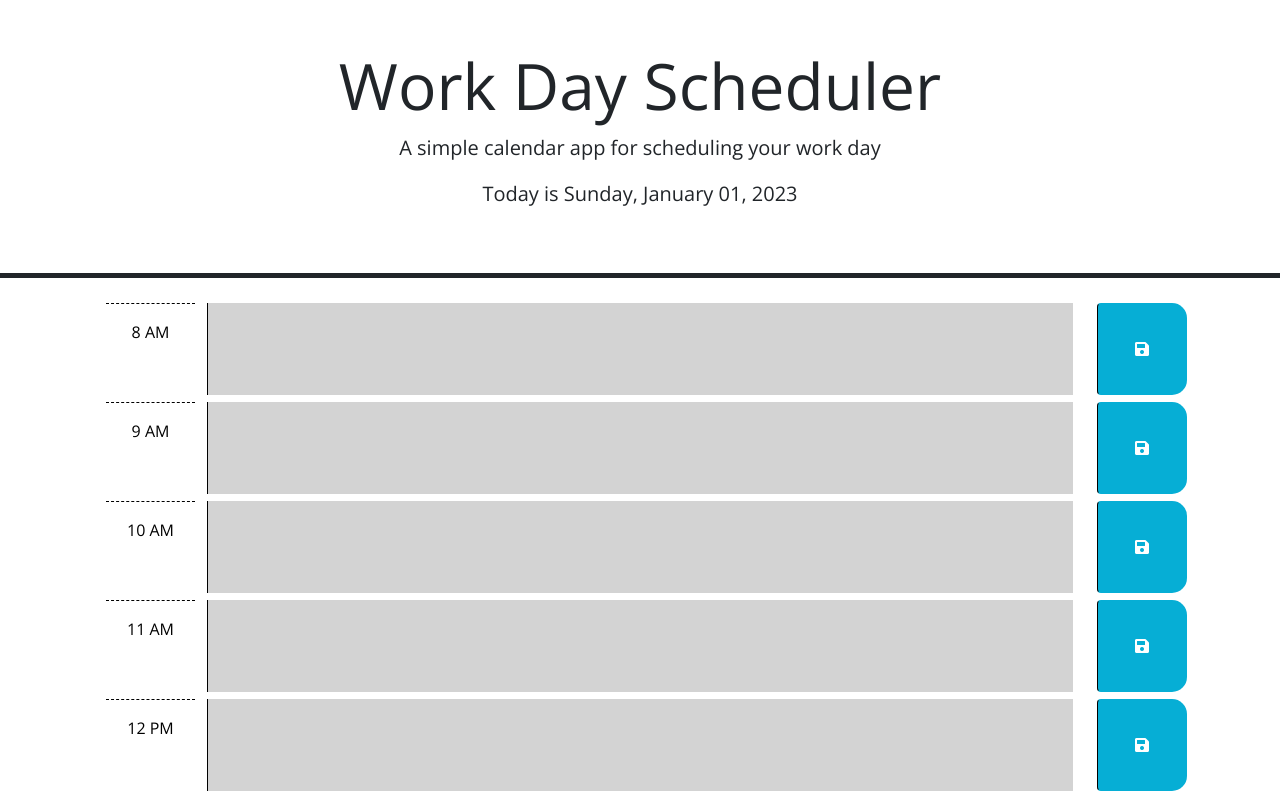
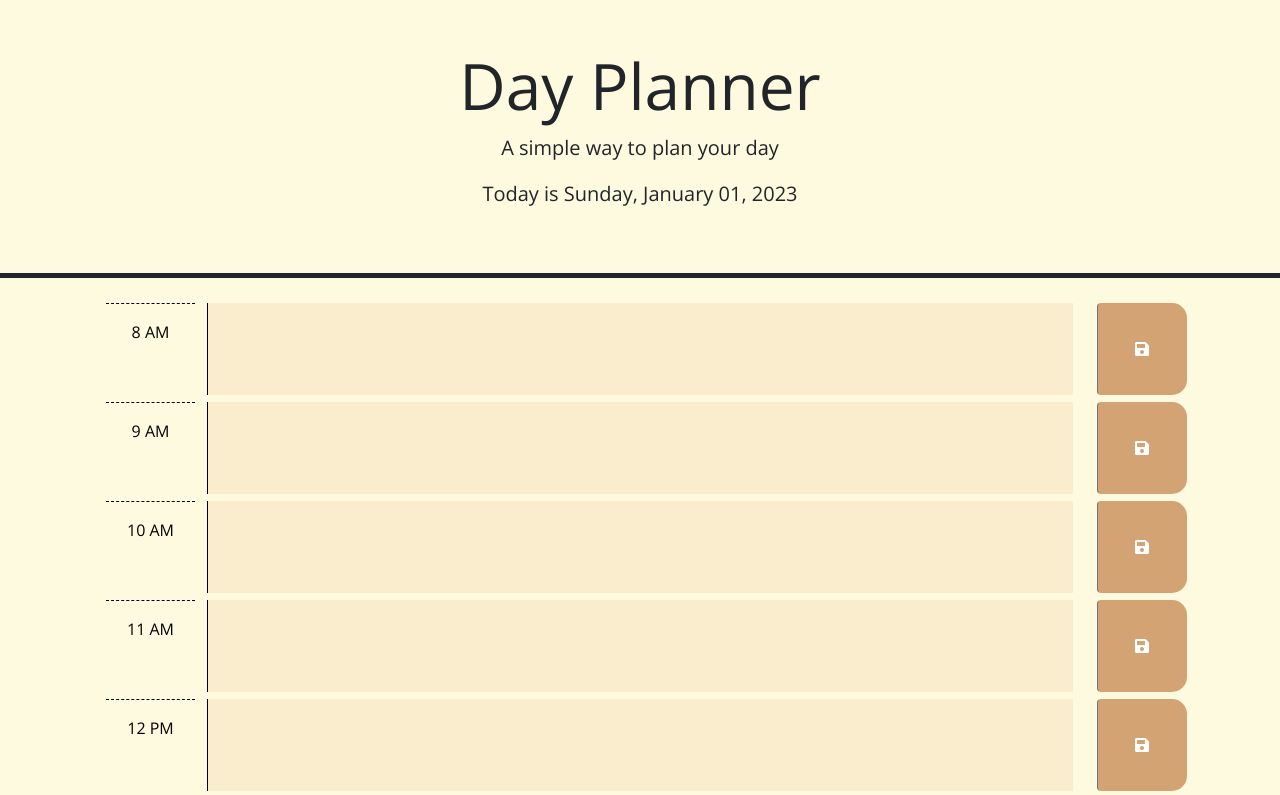
Before and after one commit to StevieMiller/dynamic-dayplanner, a plain HTML site: page index.html in a window 1280 px wide. Shown: the top 795 px of the page. Drawn offline with nearby package versions, Linux system fonts and the light colour scheme.

Commit message:
updated colors

```diff
--- a/assets/script.js
+++ b/assets/script.js
@@ -11,7 +11,7 @@ let hours = [8, 9, 10, 11, 12, 13, 14, 15, 16, 17]
 const mainContainer = $('#container')
 
 
-function displayHours(){
+function displayHours() {
 
   for (let i = 0; i < hours.length; i++) {
 
@@ -33,7 +33,7 @@ function displayHours(){
 
     let colText = $("<div class='col-8 col-md-10'>")
 
-    let textArea = $("<textarea class='col-8 col-md-12 description' rows='3'>")
+    let textArea = $("<textarea class='col-12 description' rows='3'>")
     textArea.attr('id', 'textArea'+i)
 
 
@@ -64,7 +64,7 @@ function displayHours(){
     mainContainer.append(row.append(colHour, colText, colSave))
 
   }
-
+// Function that saves tasks to local storage
   $('.saveBtn').click(function() {
     console.log('click');
     var tasks = [];
@@ -88,4 +88,4 @@ function displayHours(){
 
 
 
-displayHours()
+displayHours();
--- a/assets/style.css
+++ b/assets/style.css
@@ -1,6 +1,7 @@
 body {
   font-family: 'Open Sans', sans-serif;
   font-size: 16px;
+  background-color: #fefae0;
 }
 
 textarea {
@@ -21,35 +22,35 @@ textarea {
 }
 
 .row {
-  border-top: 1px solid white;
+  border-top: 1px solid #fefae0;
 }
 
 .hour {
-  background-color: #ffffff;
+  background-color: #fefae0;
   color: #000000;
   border-top: 1px dashed #000000;
 }
 
 .past {
-  background-color: #d3d3d3;
+  background-color: #faedcd;
   color: #000;
 }
 
 .present {
-  background-color: #ff6961;
+  background-color: #ccd5ae;
   color: #000;
 }
 
 .future {
-  background-color: #77dd77;
+  background-color: #e9edc9;
   color: #000;
 }
 
 .saveBtn {
-  border-left: 1px solid black;
+  border-left: 1px solid #6c757d;
   border-top-right-radius: 15px;
   border-bottom-right-radius: 15px;
-  background-color: #06aed5;
+  background-color: #d4a373;
   color: white;
   padding: 37px;
 }
--- a/index.html
+++ b/index.html
@@ -19,17 +19,17 @@
       rel="stylesheet"
     />
     <link rel="stylesheet" href="assets/style.css" />
-    <title>Work Day Scheduler</title>
+    <title>Day Planner</title>
   </head>
 
   <body>
     <header class="p-5 mb-4 border-5 border-bottom border-dark text-center">
-      <h1 class="display-3">Work Day Scheduler</h1>
-      <p class="lead">A simple calendar app for scheduling your work day</p>
+      <h1 class="display-3">Day Planner</h1>
+      <p class="lead">A simple way to plan your day</p>
       <p id="currentDay" class="lead"></p>
     </header>
     <div id="container" class="container-lg px-5">
-     <!-- THIS IS WERE JS WILL APPEND DYNAMICALLY GENERATED ELEMENTS -->
+     <!-- This is where JS will dynamically render HTML -->
 
     </div>
     <script src="https://code.jquery.com/jquery-3.4.1.min.js"></script>
```
